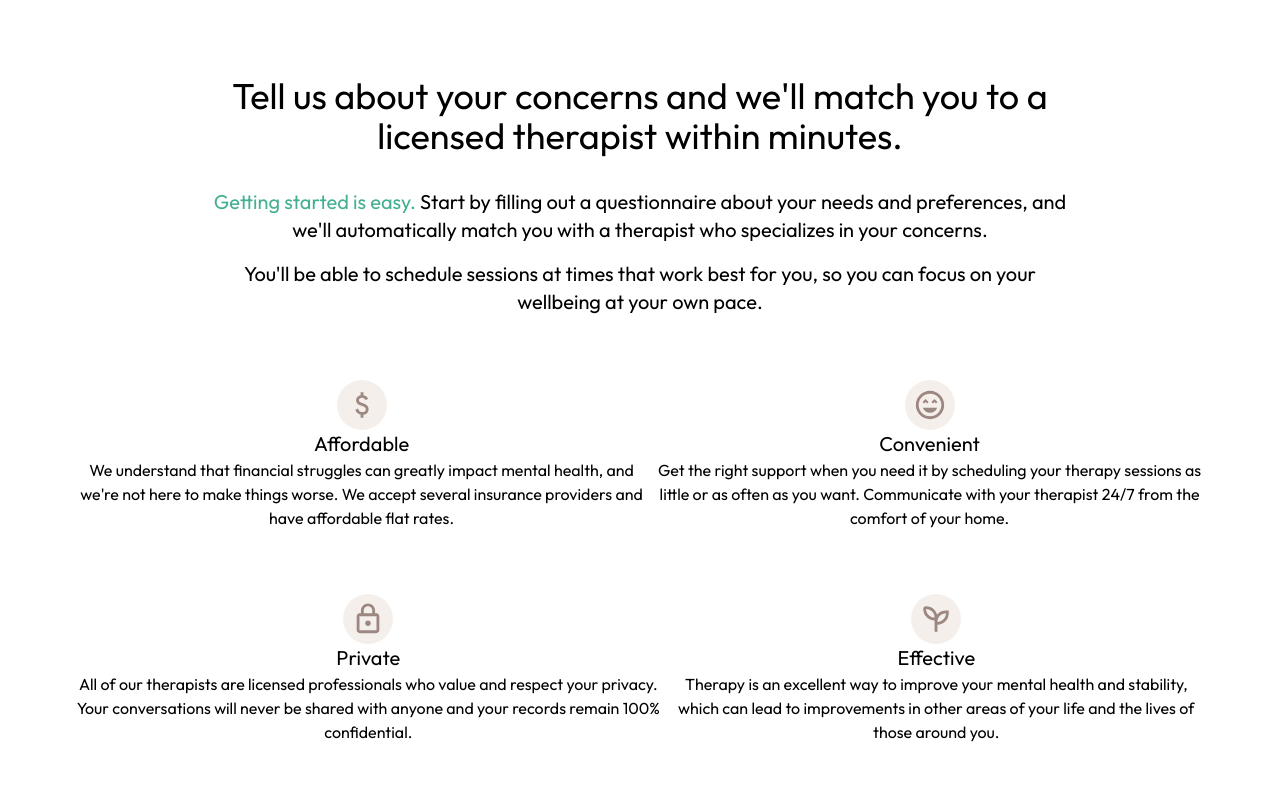
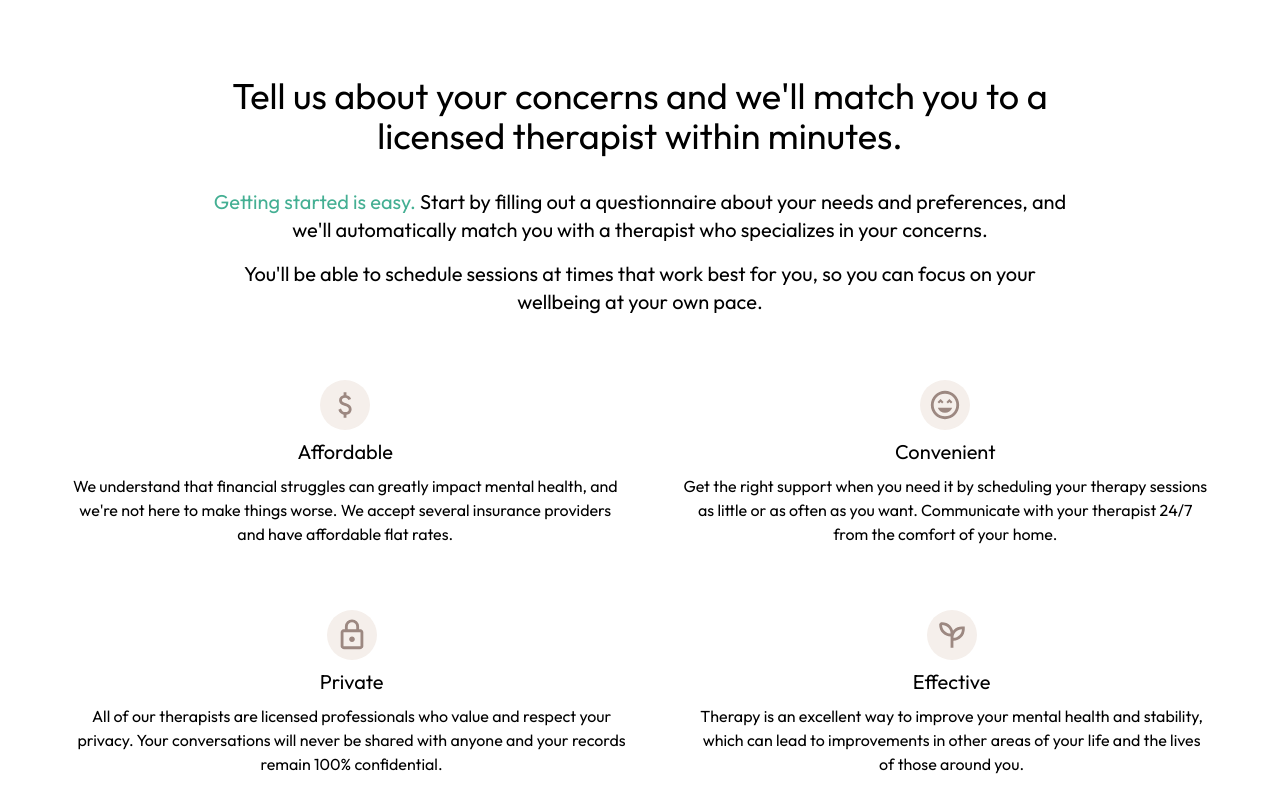
Before and after one commit to AdrianMaresDev/Thrive-Talk, a website: page src/index.html in a window 1280 px wide. Shown: the part 652-1452 px from the top of the page. Before the commit the page ends 1420 px from the top, so only its background shows below. Drawn offline with Linux system fonts and the light colour scheme.

Commit message:
custom css to fix info cards

```diff
--- a/src/custom.css
+++ b/src/custom.css
@@ -5,3 +5,11 @@ header li:hover {
     text-underline-offset: 0.5rem;
     text-decoration-color: #44AF93;
 }
+
+.info-cards {
+    gap: 4rem;
+}
+
+.info-cards span {
+    margin: 0.5rem 0 0.5rem;
+}
--- a/src/index.html
+++ b/src/index.html
@@ -80,10 +80,10 @@
                 <p class="text-xl">You'll be able to schedule sessions at times that work best for you, so you can focus on your wellbeing at your own pace.</p>
             </div>
 
-            <!--Info Cards-->
+            <!--Info Cards - Update Spacing Later-->
 
-            <section class="md:flex md:items-center md:justify-between px-12 mt-16">
-                <div class="flex flex-col items-center">
+            <section class="info-cards md:flex md:items-center md:justify-between px-12 mt-16">
+                <div class="flex flex-col items-center mb-12 md:mb-0">
                     <svg class="bg-primaryBeige rounded-full p-2" xmlns="http://www.w3.org/2000/svg" height="50px" viewBox="0 -960 960 960" width="50px" fill="#9C8881"><path d="M441-120v-86q-53-12-91.5-46T293-348l74-30q15 48 44.5 73t77.5 25q41 0 69.5-18.5T587-356q0-35-22-55.5T463-458q-86-27-118-64.5T313-614q0-65 42-101t86-41v-84h80v84q50 8 82.5 36.5T651-650l-74 32q-12-32-34-48t-60-16q-44 0-67 19.5T393-614q0 33 30 52t104 40q69 20 104.5 63.5T667-358q0 71-42 108t-104 46v84h-80Z"/></svg>
                     <span class="text-xl">Affordable</span>
                     <p>We understand that financial struggles can greatly impact mental health, and we're not here to make things worse. We accept several insurance providers and have affordable flat rates.</p>
@@ -94,8 +94,8 @@
                     <p>Get the right support when you need it by scheduling your therapy sessions as little or as often as you want. Communicate with your therapist 24/7 from the comfort of your home.</p>
                 </div>
             </section>
-            <section class="md:flex md:items-center md:justify-between px-12 mt-16">
-                <div class="flex flex-col items-center justify-center">
+            <section class="info-cards md:flex md:items-center md:justify-between px-12 mt-16">
+                <div class="flex flex-col items-center mb-12 md:mb-0">
                     <svg class="bg-primaryBeige rounded-full p-2" xmlns="http://www.w3.org/2000/svg" height="50px" viewBox="0 -960 960 960" width="50px" fill="#9C8881"><path d="M240-80q-33 0-56.5-23.5T160-160v-400q0-33 23.5-56.5T240-640h40v-80q0-83 58.5-141.5T480-920q83 0 141.5 58.5T680-720v80h40q33 0 56.5 23.5T800-560v400q0 33-23.5 56.5T720-80H240Zm0-80h480v-400H240v400Zm240-120q33 0 56.5-23.5T560-360q0-33-23.5-56.5T480-440q-33 0-56.5 23.5T400-360q0 33 23.5 56.5T480-280ZM360-640h240v-80q0-50-35-85t-85-35q-50 0-85 35t-35 85v80ZM240-160v-400 400Z"/></svg>
                     <span class="text-xl">Private</span>
                     <p>All of our therapists are licensed professionals who value and respect your privacy. Your conversations will never be shared with anyone and your records remain 100% confidential.</p>
@@ -108,6 +108,8 @@
             </section>
         </section>
 
+
+
     </main>
 
 <script src="main.js"></script>
```
Also changed, not shown: src/output.css.
